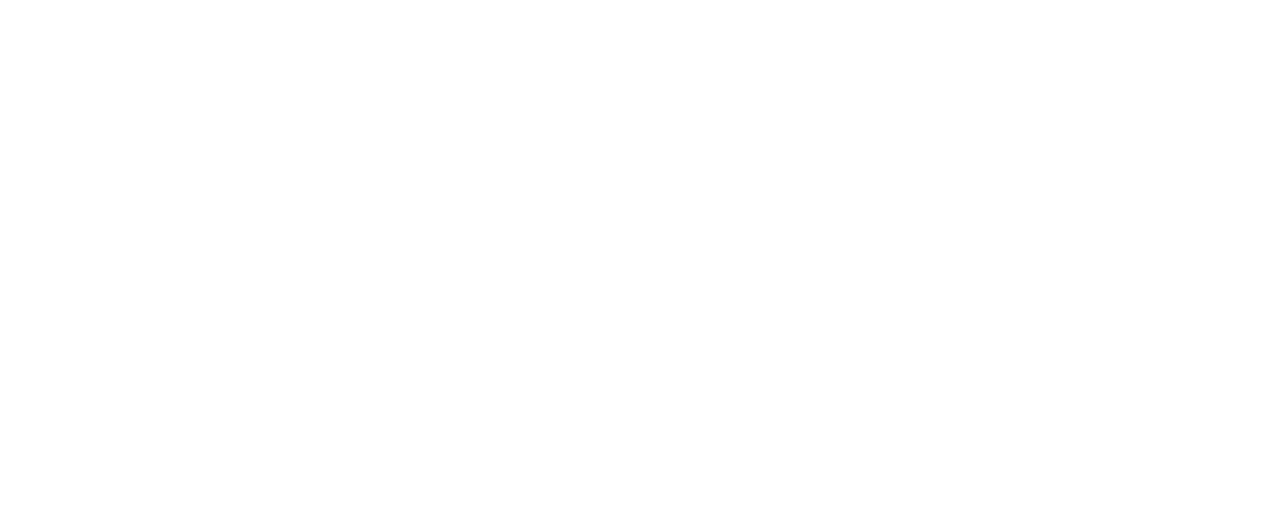
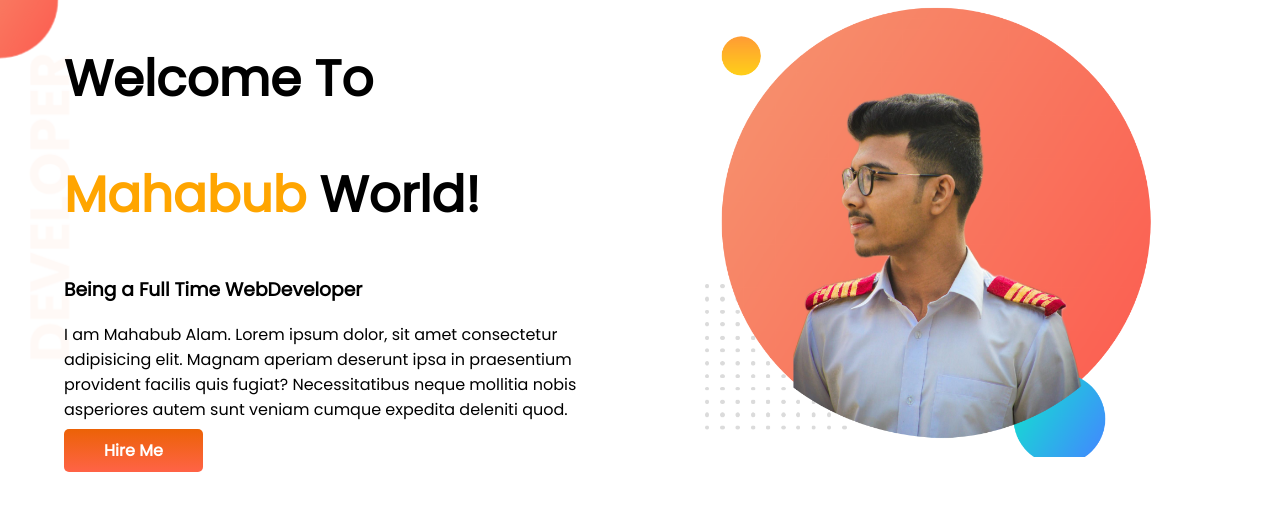
Before and after one commit to Mahabub09/developer-portfolio, a plain HTML site: page index.html in a window 1280 px wide. Drawn offline with Linux system fonts and the light colour scheme.

Commit message:
top-banner

```diff
--- a/index.html
+++ b/index.html
@@ -1,12 +1,32 @@
 <!DOCTYPE html>
 <html lang="en">
+
 <head>
     <meta charset="UTF-8">
     <meta http-equiv="X-UA-Compatible" content="IE=edge">
     <meta name="viewport" content="width=device-width, initial-scale=1.0">
     <title>Mahabub Portfolio </title>
+    <link rel="preconnect" href="https://fonts.googleapis.com">
+    <link rel="preconnect" href="https://fonts.gstatic.com" crossorigin>
+    <link href="https://fonts.googleapis.com/css2?family=Bebas+Neue&family=Poppins&display=swap" rel="stylesheet">
+    <link rel="stylesheet" href="style.css">
 </head>
+
 <body>
+    <section>
+        <div class="half-width">
+            <h1>Welcome To</h1>
+            <h1><span class="orange-color">Mahabub</span> World!</h1>
+            <h3>Being a Full Time WebDeveloper</h3>
+            <p>I am Mahabub Alam. Lorem ipsum dolor, sit amet consectetur adipisicing elit. Magnam aperiam deserunt ipsa
+                in praesentium provident facilis quis fugiat? Necessitatibus neque mollitia nobis asperiores autem sunt
+                veniam cumque expedita deleniti quod.</p>
+            <a class="link-button" target="blank" href="https://www.linkedin.com/in/mahabub-alam-23a961173/">Hire Me</a>
+        </div>
+        <div class="half-width">
+            <img src="images/mahabub-2nd-bg.png" alt="">
+        </div>
+    </section>
+</body>
 
-</body>
 </html>
--- a/style.css
+++ b/style.css
@@ -0,0 +1,32 @@
+body{
+    font-family: 'Bebas Neue', cursive;
+    font-family: 'Poppins', sans-serif;
+    margin: 0%;
+}
+h1{
+    font-size: 50px;
+}
+.orange-color{
+    color: orange;
+}
+section{
+    display: flex;
+    background-image: url(images/top-banner.png);
+    background-repeat: no-repeat;
+}
+.half-width{
+    width: 50%;
+    padding-left: 5%;
+}
+.half-width img {
+    width: 80%;
+}
+.link-button{
+text-decoration: none;
+background-image: linear-gradient(rgb(236, 98, 6),tomato
+);
+padding: 10px 40px;
+border-radius: 5px;
+font-weight: 700;
+color: white;
+}
```
Also changed, not shown: images/dream-bg.png (added), images/exp-bg.png (added), images/jhankar.png (added), images/jhankar2.png (added), images/mahabub-2nd-bg.png (added), images/mahabub-bg.png (added), images/my-bg.png (added), images/my-bg2.png (added), images/top-banner.png (added), 7 other files.
